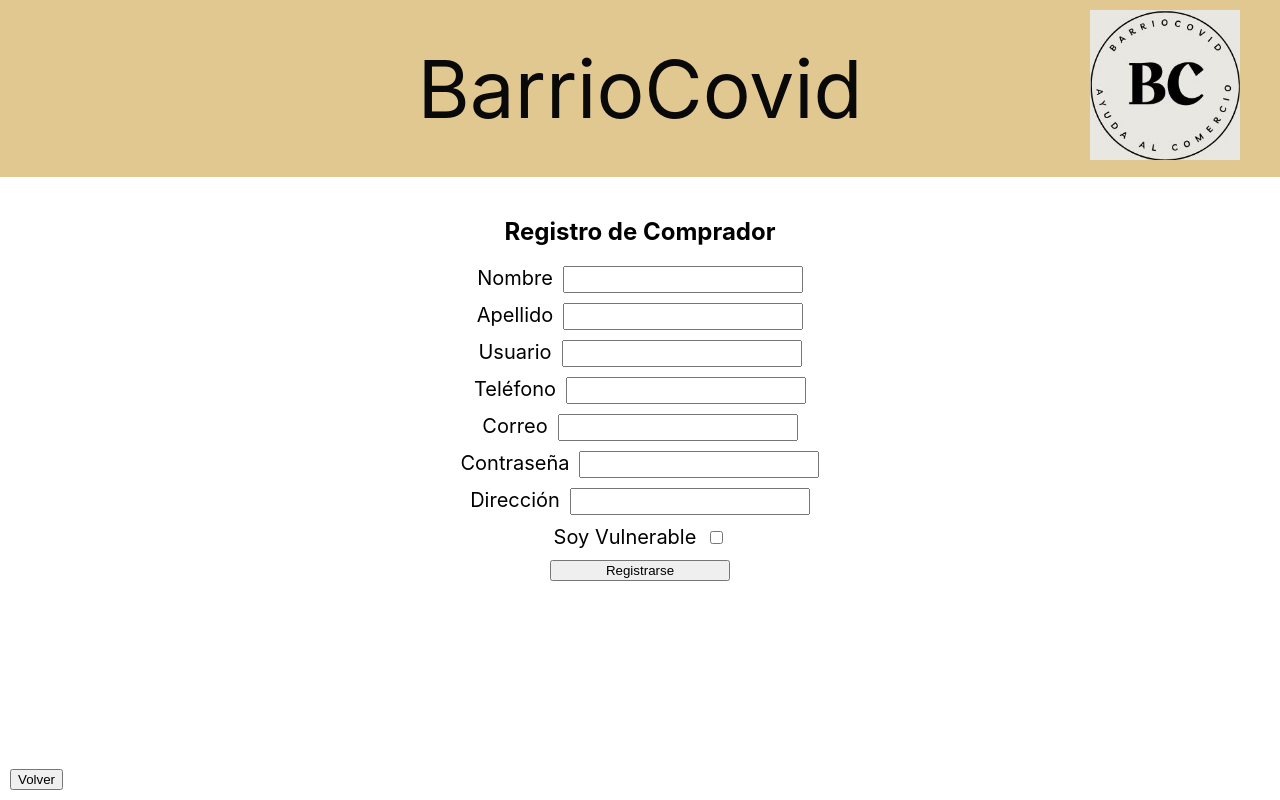
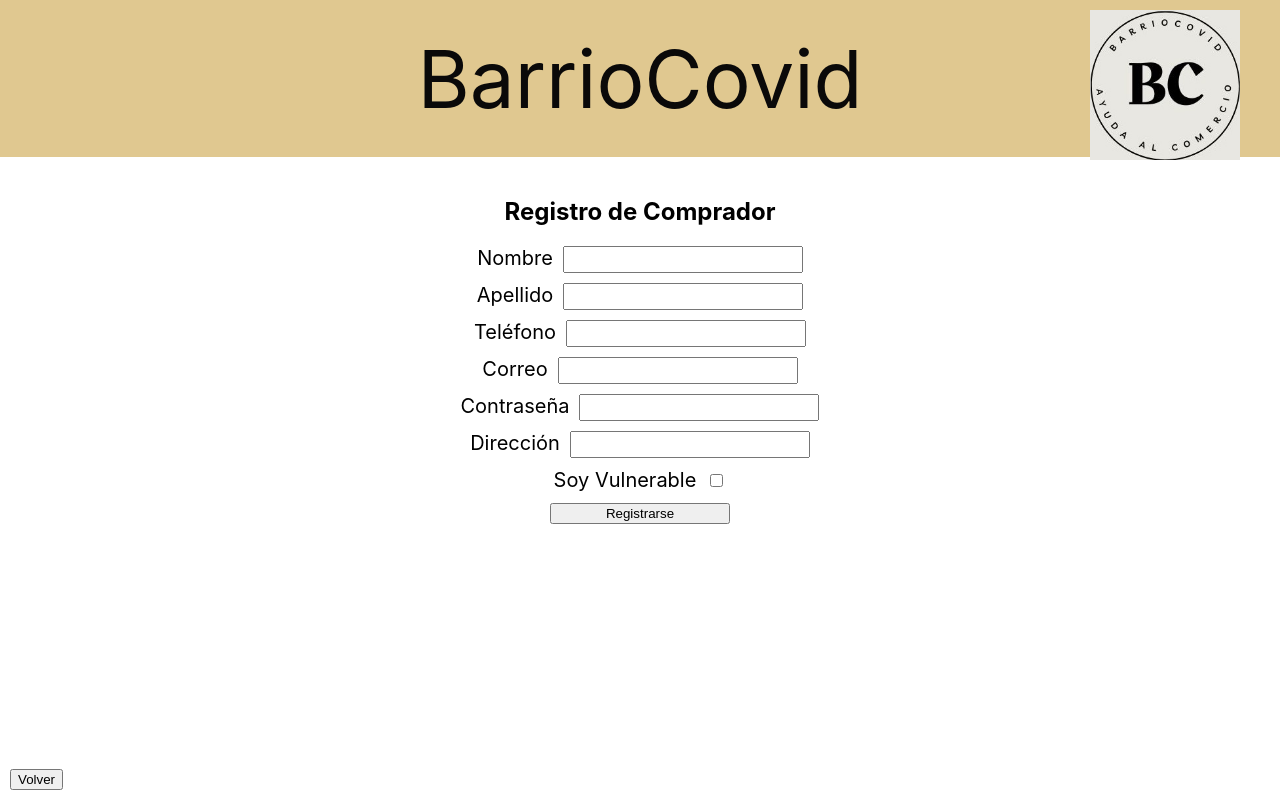
Before and after one commit to Santi-ortega/BarrioCovid_Grupo23_ISST_23-24, a React (Create React App) app: page /registro_comprador in a window 1280 px wide. Built offline with nearby package versions, Linux system fonts and the light colour scheme.

Commit message:
Inicio implementación lógica

```diff
--- a/src/App.css
+++ b/src/App.css
@@ -16,7 +16,7 @@
 header {
   background-color: rgb(224, 200, 144);
   color: rgb(10, 9, 9);
-  padding: 40px;
+  padding: 30px;
   text-align: center;
   font-size: 5rem;
 }
--- a/src/login.js
+++ b/src/login.js
@@ -5,6 +5,10 @@ import './login.css'
 import BackButton from './BackButton';
 
 function Login() {
+  const [error, setError] = useState(false);
+  const [datosUsuario, setDatosUsuario] = useState({ correoElectronico: '', contrasena: '' }); //Almacen correo y contraseña
+  const navigate = useNavigate();
+
     return (
       <div>
         <h1>Inicio de sesión</h1>
--- a/src/registro_comprador.js
+++ b/src/registro_comprador.js
@@ -5,41 +5,44 @@ import './registros.css';
 import BackButton from './BackButton';
 
 function Registro_Comprador() {
+  const [nombre, setNombre] = useState('');
+  const [apellido, setApellido] = useState('');
+  const [telefono, setTelefono] = useState('');
+  const [correo, setCorreo] = useState('');
+  const [contraseña, setContraseña] = useState('');
+  const [direccion, setDireccion] = useState('');
+  const [isVulnerable, setIsVulnerable] = useState(false);
     return (
         <div>
           <h2 className='inicio_registro'>Registro de Comprador</h2>
           <form className='form'>
             <div className='apartado'>
               <label className='parametro_registro_comprador'>Nombre</label>
-              <input type="text"/>
+              <input type="text" value={nombre} onChange={(e) => setNombre(e.target.value)}/>
             </div>
             <div className='apartado'>
               <label className='parametro_registro_comprador'>Apellido</label>
-              <input type="text"/>
-            </div>
-            <div className='apartado'>
-              <label className='parametro_registro_comprador'>Usuario</label>
-              <input type="text"/>
+              <input type="text" value={apellido} onChange={(e) => setApellido(e.target.value)}/>
             </div>
             <div className='apartado'>
               <label className='parametro_registro_comprador'>Teléfono</label>
-              <input type="text" />
+              <input type="text" value={telefono} onChange={(e) => setTelefono(e.target.value)}/>
             </div>
             <div className='apartado'>
               <label className='parametro_registro_comprador'>Correo</label>
-              <input type="text" />
+              <input type="text" value={correo} onChange={(e) => setCorreo(e.target.value)}/>
             </div>
             <div className='apartado'>
               <label className='parametro_registro_comprador'>Contraseña</label>
-              <input type="password"/>
+              <input type="password" value={contraseña} onChange={(e) => setContraseña(e.target.value)}/>
             </div>
             <div className='apartado'>
               <label className='parametro_registro_comprador'>Dirección</label>
-              <input type="text" />
+              <input type="text" value={direccion} onChange={(e) => setDireccion(e.target.value)}/>
             </div>
             <div className='apartado'>
               <label className='parametro_registro_comprador'>Soy Vulnerable</label>
-              <input type="checkbox"/>
+              <input type="checkbox" value={isVulnerable} onChange={(e) => setIsVulnerable(!isVulnerable)}/>
             </div>
             <div>
             <button type="submit">Registrarse</button>
```
